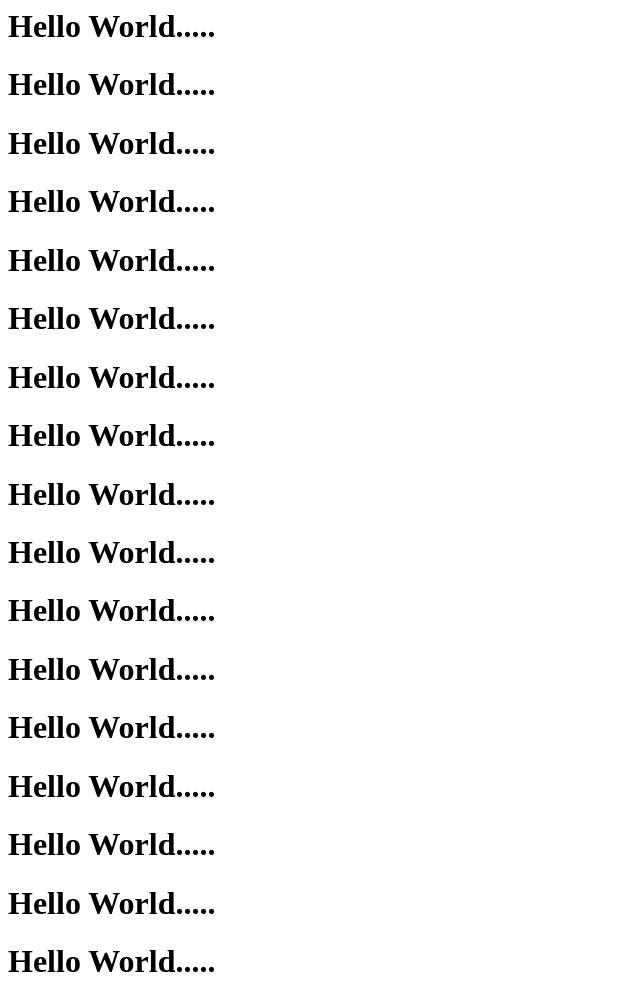
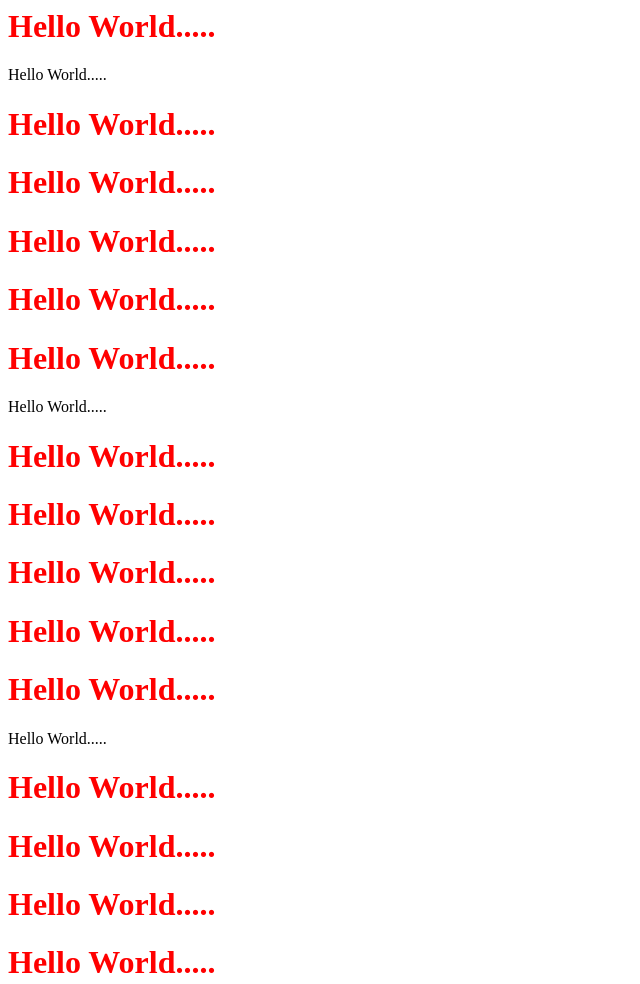
Before and after one commit to ajitkulwant/asdmtest, a plain HTML site: page index.html in a window 1280 px wide. Shown: the top 984 px of the page, without its empty margins (0-640 px from the left). Drawn offline with Linux system fonts and the light colour scheme.

Commit message:
ye hai red wala commit

```diff
--- a/index.html
+++ b/index.html
@@ -1,17 +1,18 @@
-<h1>Hello World.....</h1>
-<h1>Hello World.....</h1>
-<h1>Hello World.....</h1>
-<h1>Hello World.....</h1>
-<h1>Hello World.....</h1>
-<h1>Hello World.....</h1>
-<h1>Hello World.....</h1>
-<h1>Hello World.....</h1><h1>Hello World.....</h1>
-<h1>Hello World.....</h1>
-<h1>Hello World.....</h1>
-<h1>Hello World.....</h1><h1>Hello World.....</h1>
-<h1>Hello World.....</h1>
-<h1>Hello World.....</h1>
-<h1>Hello World.....</h1><h1>Hello World.....</h1>
-<h1>Hello World.....</h1>
-<h1>Hello World.....</h1>
-<h1>Hello World.....</h1>
+<h1 style="color: red">Hello World.....</h1>
+<h1style="color: red">Hello World.....</h1>
+<h1 style="color: red">Hello World.....</h1>
+<h1 style="color: red">Hello World.....</h1>
+<h1 style="color: red">Hello World.....</h1>
+<h1 style="color: red">Hello World.....</h1>
+<h1 style="color: red">Hello World.....</h1>
+<h1style="color: red">Hello World.....</h1>
+<h1 style="color: red">Hello World.....</h1>
+<h1 style="color: red">Hello World.....</h1>
+<h1 style="color: red">Hello World.....</h1>
+<h1 style="color: red">Hello World.....</h1>
+<h1 style="color: red">Hello World.....</h1>
+<h1style="color: red">Hello World.....</h1>
+<h1 style="color: red">Hello World.....</h1>
+<h1 style="color: red">Hello World.....</h1>
+<h1 style="color: red">Hello World.....</h1>
+<h1 style="color: red">Hello World.....</h1>
```
